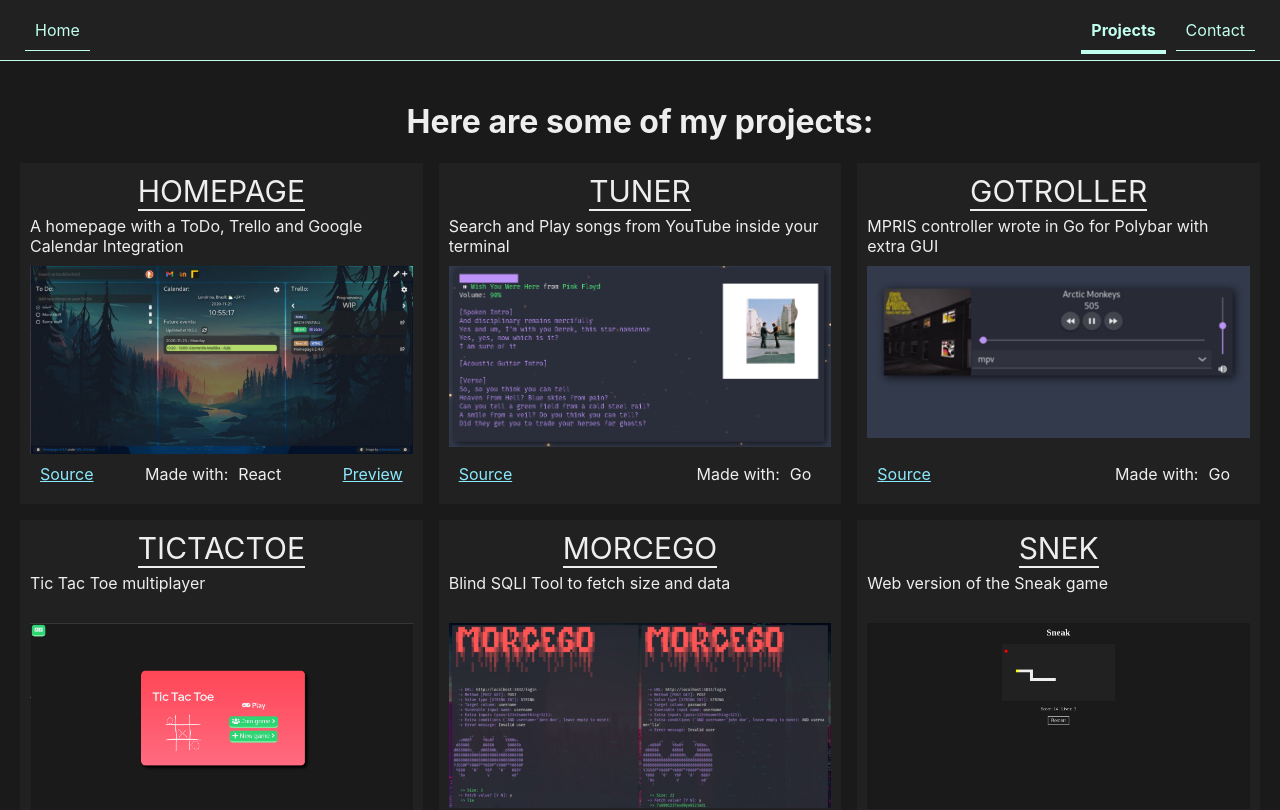
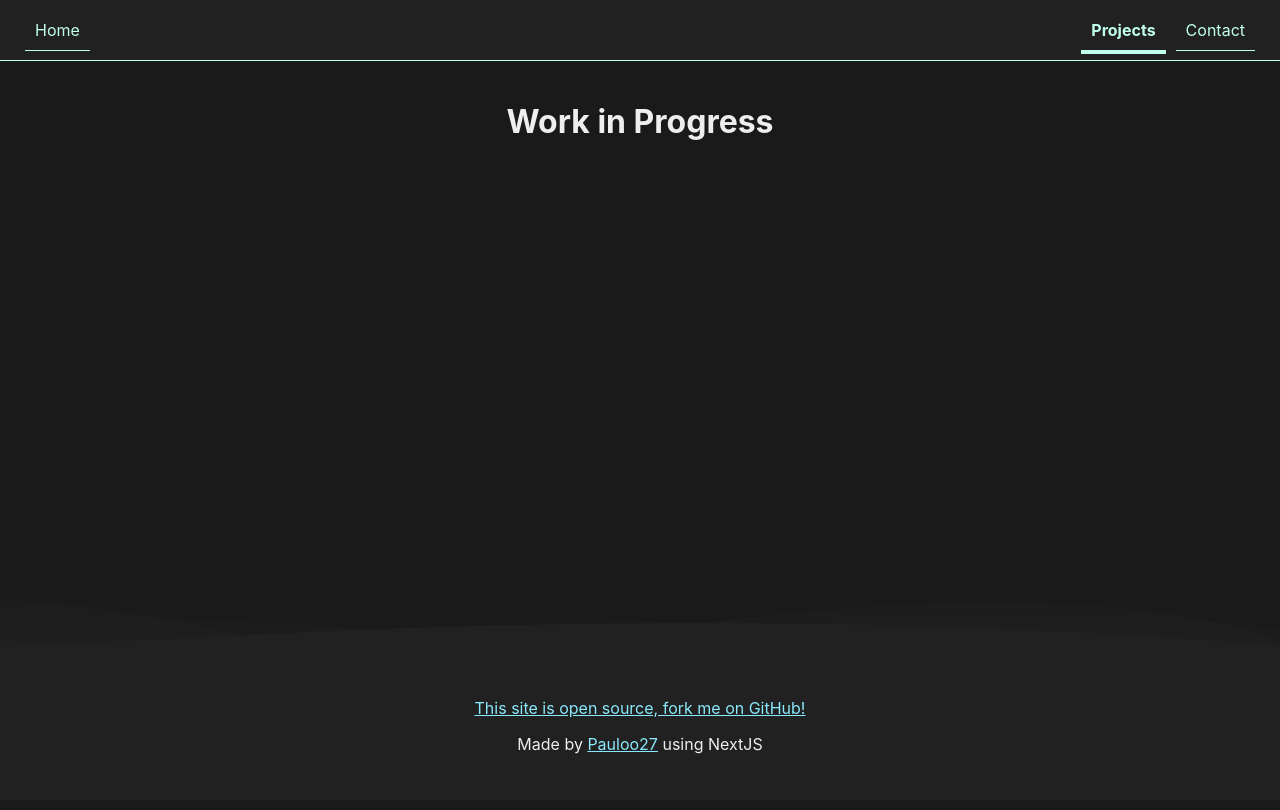
Before and after one commit to Pauloo27/me, a Next.js app: page /projects in a window 1280 px wide. Shown: the top 810 px of the page. Built offline with nearby package versions, Linux system fonts and the light colour scheme.

Commit message:
ref: delete projects page
i want to rework it, deleting the old page is the first step...

```diff
--- a/components/ProjectPreview.js
+++ /dev/null
@@ -1,32 +0,0 @@
-import React from "react";
-import Link from "next/link";
-import style from "@styles/ProjectPreview.module.css";
-
-export default function ProjectPreview({ project }) {
-  return (
-    <div className={style.container}>
-      <span className={style.name}>{project.name}</span>
-      <span className={style.description}>{project.description}</span>
-      <img className={style.thumbnail} src={project.thumbnail} alt="Thumbnail" />
-      <div className={style.links}>
-        <Link href={project.source}>
-          <a target="_blank" rel="noopener noreferrer">Source</a>
-        </Link>
-        <div>
-          <span>Made with:</span>
-          {project.madeWith.map((i) => (
-            <span key={i.name} className={style.technology}>
-              {i.name}
-            </span>
-          ))}
-        </div>
-        {project.preview === undefined ? null
-          : (
-            <Link href={project.preview}>
-              <a target="_blank" rel="noopener noreferrer">Preview</a>
-            </Link>
-          )}
-      </div>
-    </div>
-  );
-}
--- a/pages/projects.js
+++ b/pages/projects.js
@@ -1,6 +1,4 @@
 import Head from "next/head";
-import ProjectPreview from "@components/ProjectPreview";
-import projects from "@lib/projects";
 import style from "@styles/Projects.module.css";
 
 export default function Projects() {
@@ -11,15 +9,8 @@ export default function Projects() {
       </Head>
       <div className={style.content_container}>
         <h1 className={style.text_center}>
-          Here are some of my projects:
+          Work in Progress
         </h1>
-        <div className={style.content_container}>
-          <div className={style.projects_container}>
-            {projects.map(
-              (project) => <ProjectPreview key={project.name} project={project} />,
-            )}
-          </div>
-        </div>
       </div>
     </>
   );
--- a/styles/ProjectPreview.module.css
+++ /dev/null
@@ -1,35 +0,0 @@
-.container {
-  display: flex;
-  flex-direction: column;
-  padding: 10px;
-  width: 100%;
-  background-color: var(--bg-alt);
-}
-
-.name {
-  font-size: 30px;
-  text-transform: uppercase;
-  border-bottom: 2px solid var(--text-main);
-  margin-left: auto;
-  margin-right: auto;
-  margin-bottom: 5px;
-}
-
-.description {
-  height: 50px;
-}
-
-.thumbnail {
-  width: 100%;
-  margin-bottom: auto;
-}
-
-.technology {
-  margin: 0 10px;
-}
-
-.links {
-  padding: 10px;
-  display: flex;
-  justify-content: space-between;
-}
```
